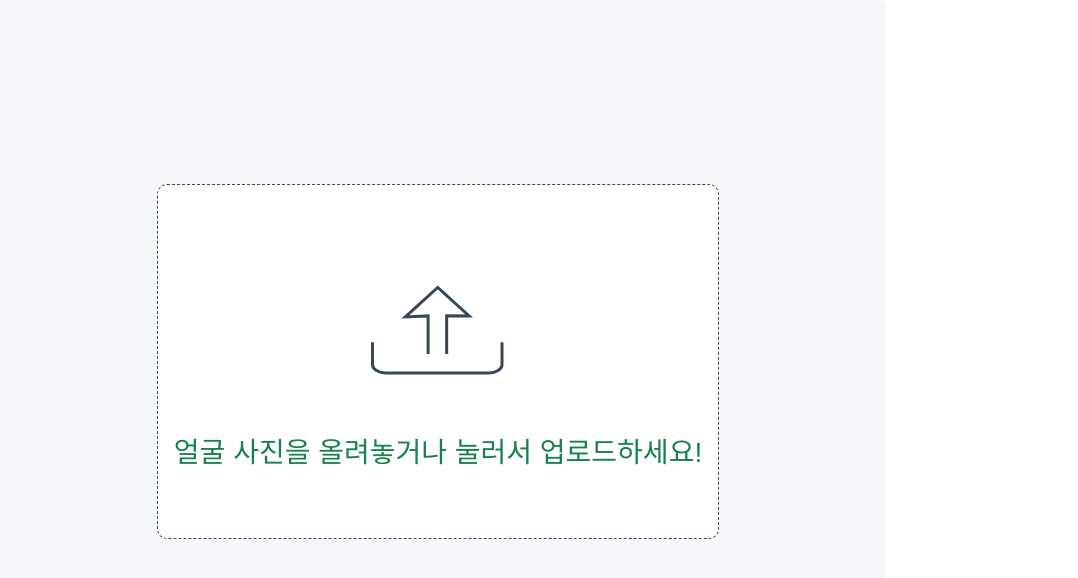
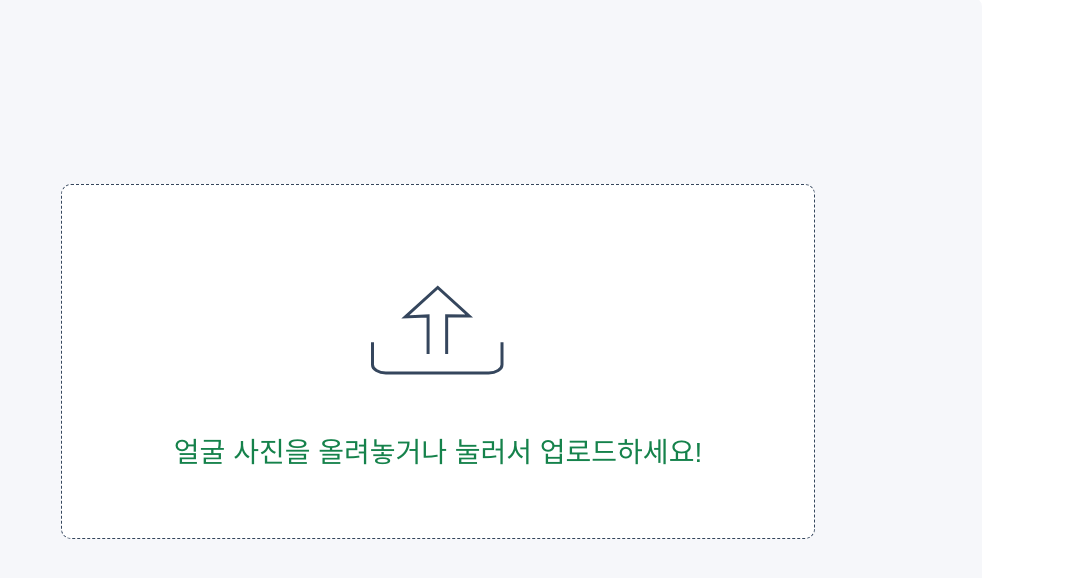
Before and after one commit to jwseo-kr/animalface, a plain HTML site: page index.html in a window 1280 px wide. Shown: the part 858-1436 px from the top of the page, without its empty margins (202-1280 px from the left). Drawn offline with nearby package versions, Linux system fonts and the light colour scheme; a script that the page names is missing.

Commit message:
first commit_C55

```diff
--- a/style.css
+++ b/style.css
@@ -5,7 +5,7 @@ body {
 
 .file-upload {
     background-color: #ffffff;
-    width: 70%;
+    width: 85%;
     margin: 0 auto;
     padding: 13%;
     border-radius: 10px;
```
Also changed, not shown: index.html (+2 -0 lines).
